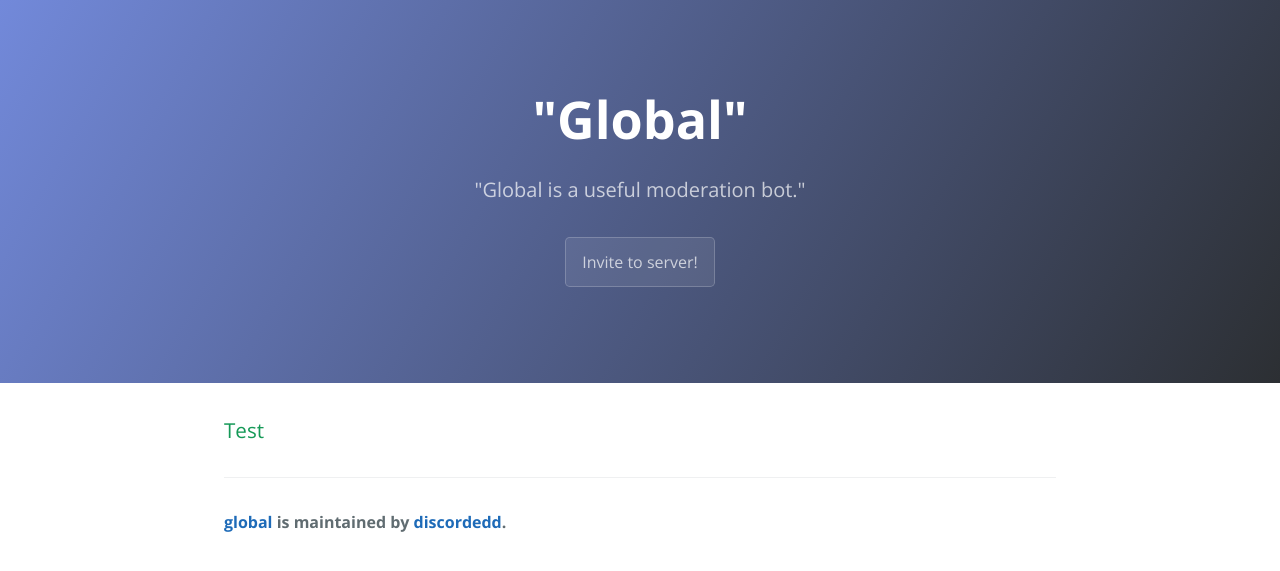
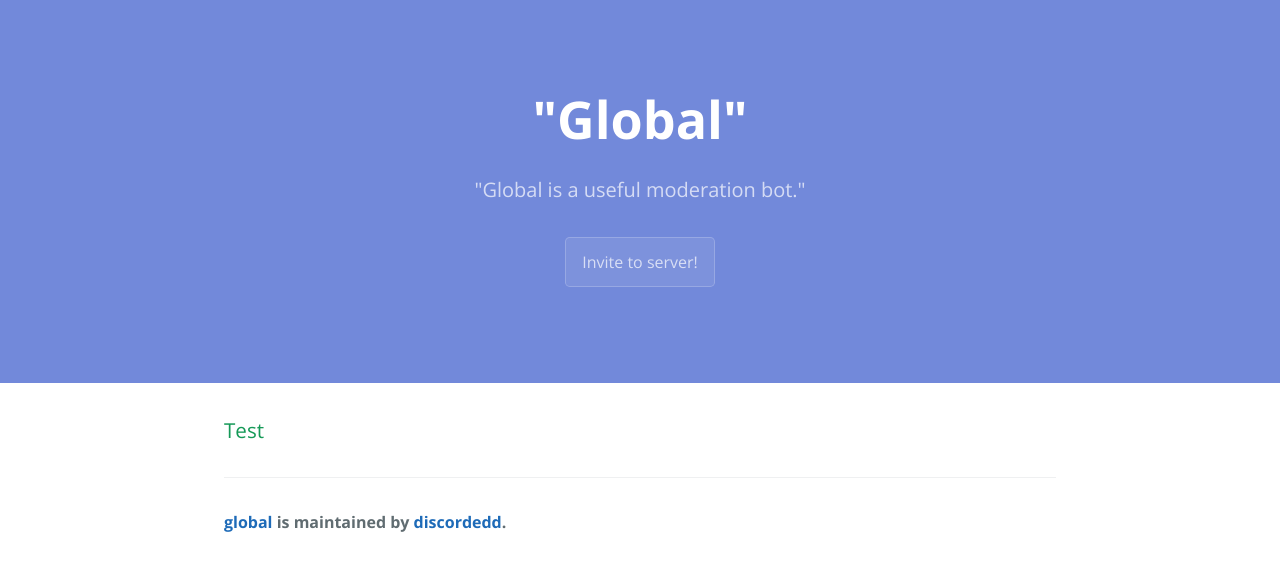
Before and after one commit to discordedd/global, a Jekyll site: the page built from index.md, in a window 1280 px wide. Shown: the top 571 px of the page. Built offline with Jekyll 4.4.1, drawn with Linux system fonts in a browser that asks for light colours; our own code applies the rules of GitHub Pages for plain Markdown files.

Commit message:
Update style.scss

```diff
--- a/assets/css/style.scss
+++ b/assets/css/style.scss
@@ -2,7 +2,7 @@
 ---
 
 @import 'jekyll-theme-cayman';
-.page-header { color: #fff; text-align: center; background-color: #159957; background-image: linear-gradient(120deg, #7289DA, #2C2F33); }
+.page-header { color: #fff; text-align: center; background-color: #159957; background-image: linear-gradient(120deg, #7289DA, #7289DA); }
 @media screen and (min-width: 64em) { .page-header { padding: 5rem 6rem; } }
 @media screen and (min-width: 42em) and (max-width: 64em) { .page-header { padding: 3rem 4rem; } }
 @media screen and (max-width: 42em) { .page-header { padding: 2rem 1rem; } }
```
